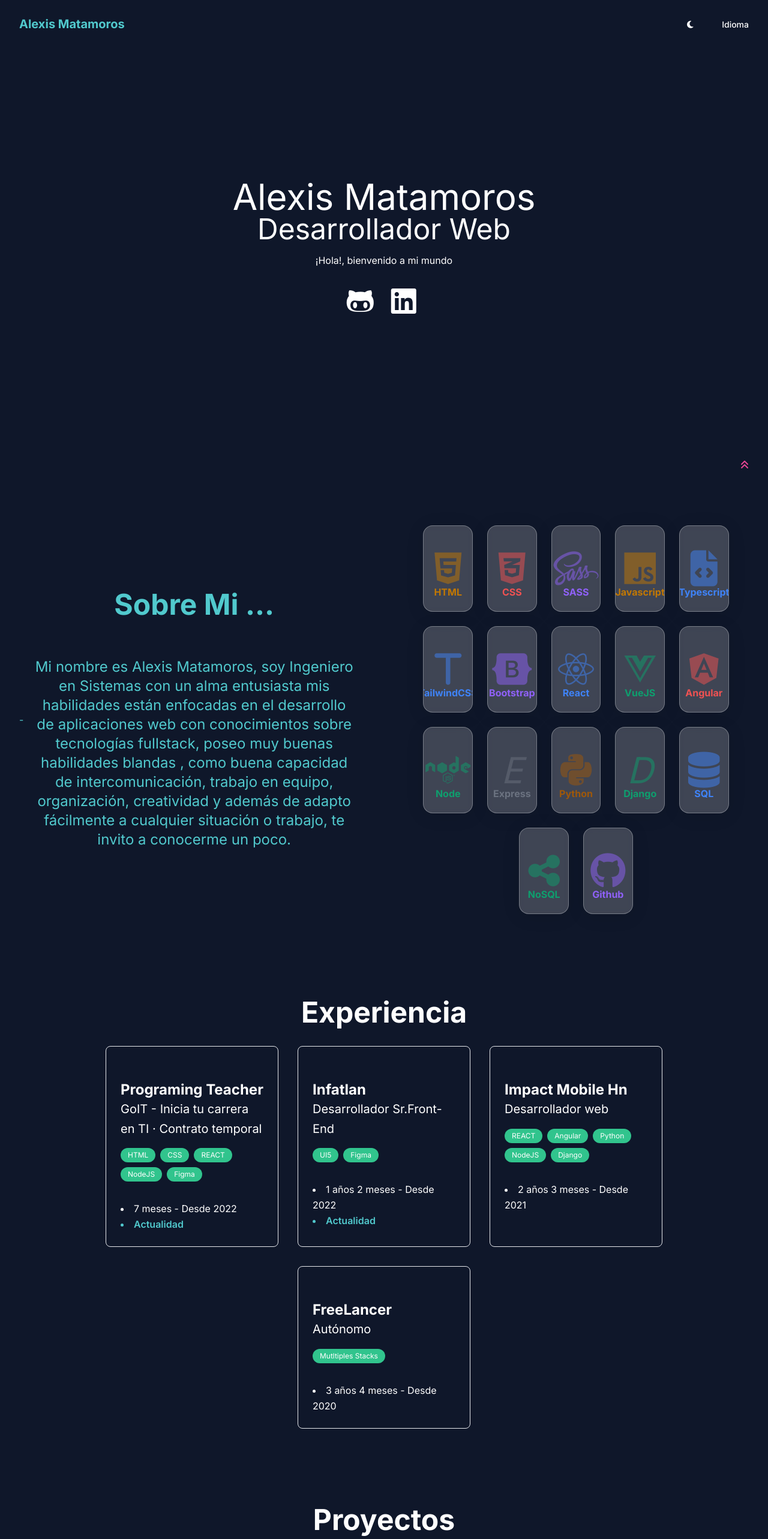
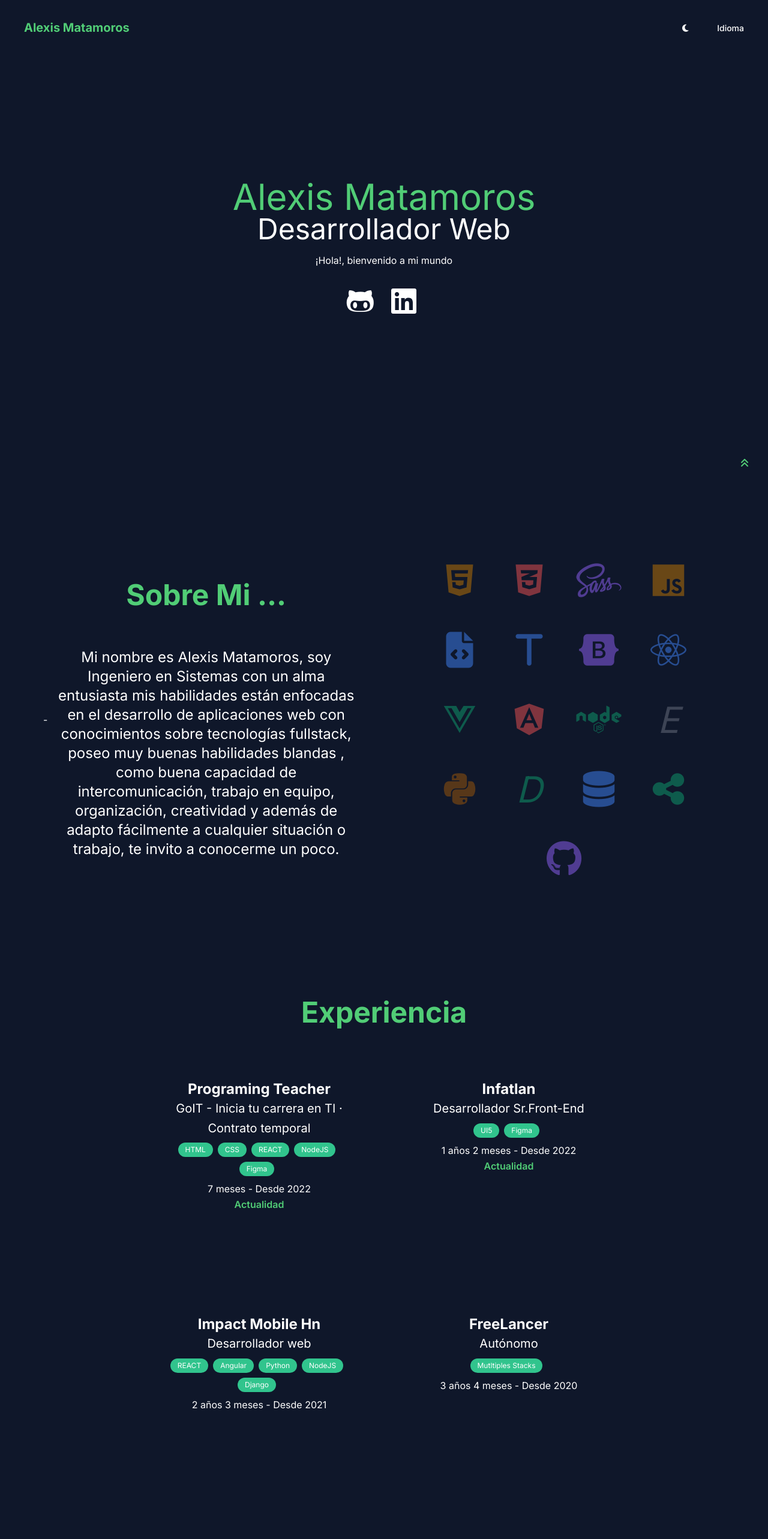
Before and after one commit to AEMatamoros/PorfolioV2, a React (Vite) app: page / in a window 1280 px wide. Shown: the top 2566 px of the page at 60% size. Built offline with nearby package versions, Linux system fonts and the light colour scheme.

Commit message:
feat:Updated layout resp, and theme

```diff
--- a/src/components/About.tsx
+++ b/src/components/About.tsx
@@ -2,9 +2,9 @@ import React from 'react'
 
 export default function About({ title, msg }: { title: string, msg: string }) {
     return (
-        <section className="flex main__techs  justify-center items-center dark:text-main w-full sm:w-full md:w-full lg:w-6/12 xl:w-6/12 2xl:w-612 sm:p-4 md:p-4 lg:p-8 xl:p-8 text-center">-
+        <section className="flex main__about  justify-center items-center text-dark dark:text-white w-full sm:w-full md:w-full lg:w-6/12 xl:w-6/12 2xl:w-612 sm:p-4 md:p-4 lg:p-8 xl:p-8 text-center">-
             <div className="main__about__text text-2xl p-4 flex flex-col gap-16">
-                <h2 className='font-bold'>{title} ...</h2>
+                <h2 className='font-bold text-main'>{title} ...</h2>
                 <p className='sm:text-sm md:text-2xl'>{msg}</p>
             </div>
         </section>
--- a/src/components/Experience.tsx
+++ b/src/components/Experience.tsx
@@ -12,24 +12,25 @@ let exp = [
 export default function Experience({ title, currentLanguaje }: { title: string, currentLanguaje: string }) {
     return (
         <section className='main__exp w-full p-4 sm:p-4 md:p-4 lg:p-16 xl:p16 duration-75 flex flex-wrap gap-8 justify-center'>
-            <h2 className='font-bold w-full text-center'>{title}</h2>
-            {exp.map((place, index) => <div key={index} className="border rounded-lg p-6 sm:w-5/12 md:w-4/12 lg:w-3/12 xl:w-3/12 w-full h-auto transform hover:scale-105 hover:shadow-lg" >
+            <div className="container flex flex-wrap gap-8 justify-center items-center">
+            <h2 className='font-bold w-full text-center text-main'>{title}</h2>
+            {exp.map((place, index) => <div key={index} className="experience__card p-6 sm:w-full md:w-6/12 lg:w-5/12 xl:w-4/12 w-full h-auto text-dark dark:text-white " >
                 <div className="flex flex-wrap items-center">
-                    <div className="w-full pt-8 flex flex-col justify-between">
+                    <div className="w-full pt-8 flex flex-col justify-between items-center">
                         <h2 className="font-bold text-2xl">{place.name}</h2>
-                        {currentLanguaje === "ES" ? <p className="text-xl leading-relaxed ">{place.descriptionES}</p> : <p className="text-xl leading-relaxed ">{place.descriptionEN}</p>}
-                        <div className="flex flex-wrap text-center pt-4 mb-2">
+                        {currentLanguaje === "ES" ? <p className="text-xl leading-relaxed text-center">{place.descriptionES}</p> : <p className="text-xl leading-relaxed ">{place.descriptionEN}</p>}
+                        <div className="flex flex-wrap justify-center items-center text-center pt-2">
                             {place.tecs.map((tec, index) => <div key={index} className="mr-2 mb-2 rounded-full px-3 py-1 text-xs bg-green-400 ">{tec}</div>)}
                         </div>
-                        <ul className="text-base mt-4 list-disc list-inside  leading-relaxed">
-                            <li>{formatDate(place.time)}</li>
-                            {place.current && <li className='text-main font-semibold'>Actualidad</li>}
+                        <ul className="text-base mt-0 list-none list-inside  leading-relaxed">
+                            <li className='text-center'>{formatDate(place.time)}</li>
+                            {place.current && <li className='text-main font-semibold text-center'>Actualidad</li>}
 
                         </ul>
                     </div>
                 </div>
             </div>)}
-
+            </div>
         </section>
     )
 }
--- a/src/components/Header.tsx
+++ b/src/components/Header.tsx
@@ -6,6 +6,7 @@ export default function Header({ currentTheme, texts, handleTheme, handleLanguaj
   return (
     <header className="main__header w-full bg-light dark:bg-dark  flex items-center justify-between p-8 sticky top-0 z-10">
       {/* <i className="fa-solid fa-code"></i> */}
+      <nav className="container flex justify-between">
       <span className="text-dark dark:text-main text-xl font-bold cursor-pointer">Alexis Matamoros</span>
       <ul className="flex justify-end items-center gap-8 ">
         <li>
@@ -59,6 +60,7 @@ export default function Header({ currentTheme, texts, handleTheme, handleLanguaj
           </span>
         </li>
       </ul>
+      </nav>
     </header>
   );
 }
--- a/src/components/Hero.tsx
+++ b/src/components/Hero.tsx
@@ -3,8 +3,8 @@ import React from 'react'
 export default function Hero({ title, subtitle, msg }: { title: string, subtitle: string, msg: string }) {
     return (
         <section className="main__hero flex flex-col justify-center w-full">
-            <div className='main__hero__text flex flex-col justify-center items-center w-5/12 m-auto text-center '>
-                <h1>{title}</h1>
+            <div className='main__hero__text flex flex-col justify-center items-center container m-auto text-center '>
+                <h1 className='text-main'>{title}</h1>
                 <h2>{subtitle}</h2>
                 <p className='text-center mt-4'>{msg} </p>
                 <ul className='flex justify-center items-center gap-4 p-8'>
--- a/src/components/Portfolio.tsx
+++ b/src/components/Portfolio.tsx
@@ -133,9 +133,12 @@ const proyects = [{
 export default function Portfolio({ title, currentLanguaje }: { title: string, currentLanguaje: string }) {
     return (
         <section className="main__work  w-full flex flex-col justify-center items-center p-4 sm:p-4 md:p-4 lg:p-16 xl:p-16">
-            <h2 className='font-bold mb-4'>{title}</h2>
+            <div className="container">
+
+            <h2 className='font-bold mb-4 text-main'>{title}</h2>
             <div className="proyects-container flex flex-wrap gap-8 justify-center items-center w-full">
                 {proyects.map((proyect, index) => <Card proyect={proyect} key={index} currentLanguaje={currentLanguaje} />)}
+            </div>
             </div>
         </section>
     )
--- a/src/components/Techs.tsx
+++ b/src/components/Techs.tsx
@@ -53,18 +53,18 @@ let techs = [
 export default function Techs() {
 
     return (
-        <section className="main__about  flex justify-center items-center dark:text-main w-full sm:w-full md:w-full lg:w-6/12 xl:w-6/12 2xl:w-612 sm:mt-8 md:mt-8 lg:mt-0 xl:mt-0 2xl:w-612 sm:p-4 md:p-4 lg:p-8 xl:p-8 text-center">
+        <section className="main__techs  flex justify-center items-center dark:text-main w-full sm:w-full md:w-full lg:w-6/12 xl:w-6/12 2xl:w-612 sm:mt-8 md:mt-8 lg:mt-0 xl:mt-0 2xl:w-612 sm:p-4 md:p-4 lg:p-8 xl:p-8 text-center">
             <ul className="tech-container  main__about__icons text-3xl flex flex-wrap justify-center items-center gap-4 p-4">
                 {techs.map((tec, index) => (
-                    <li className=" p-1 w-5/12 sm:w-5/12 md:w-3/12 lg:w-3/12 xl:w-2/12 2xl:w-2/12" key={index} title={tec.name}>
+                    <li className="p-1 techs__standar" key={index} title={tec.name}>
                         <div
                             className={
-                                'tech-item card  h-36 glass-bg shadow-lg transform hover:scale-110 cursor-pointer transition-all duration-300 flex flex-col justify-center items-center ' +
+                                'tech-item h-full w-full card  transform hover:scale-110 cursor-pointer transition-all duration-300 flex flex-col justify-center items-center ' +
                                 tec.hoverColor
                             }
                         >
                             <i className={`${tec.icon} sm:fa-2x lg:fa-2x xl:fa-2x 2xl:fa-2x fa-2x transform hover:scale-150`}></i>
-                            <span className='text-base font-bold mt-4'>{tec.name}</span>
+                            {/* <span className='text-base font-bold mt-4'>{tec.name}</span> */}
                         </div>
                     </li>
                 ))}
--- a/src/components/shareds/Card.tsx
+++ b/src/components/shareds/Card.tsx
@@ -4,11 +4,11 @@ import { LazyLoadImage } from "react-lazy-load-image-component";
 export default function Card({ proyect, currentLanguaje }: { proyect: any, currentLanguaje: string }) {
     return (
 
-        <div className="custom-card sm:w-full md:w-full lg:w-full xl:w-5/12 2xl:w-4/12 p-6 bg-glass border border-gray-200 rounded-lg shadow dark:bg-gray-800 dark:border-gray-700 flex flex-wrap justify-center items-center">
-            <div className="sm:w-full md:w-full lg:w-5/12 xl:w-5/12 proyect-img-container">
+        <div className="custom-card sm:w-full md:w-5/12 lg:w-5/12 xl:w-5/12 2xl:w-5/12 p-6 bg-glass border border-gray-200 rounded-lg shadow dark:bg-gray-800 dark:border-gray-700 flex flex-wrap justify-center items-center">
+            <div className="sm:w-full md:w-full lg:full xl:full proyect-img-container">
                 <LazyLoadImage src={proyect.img} alt="Calendar" className='proyect-img' />
             </div>
-            <div className='flex flex-col sm:p-0 md:p-0 lg:p-4 xl:p-8 sm:w-full md:w-full lg:w-full xl:w-7/12'>
+            <div className='flex flex-col sm:p-0 md:p-0 lg:p-4 xl:p-8 sm:w-full md:w-full lg:w-full xl:w-full'>
                 <a href="#">
                     <h3 className="mb-2 text-2xl font-bold tracking-tight text-gray-900 dark:text-white">{proyect.name}</h3>
                 </a>
--- a/src/components/shareds/GoTop.tsx
+++ b/src/components/shareds/GoTop.tsx
@@ -4,7 +4,7 @@ import { useEffect } from 'react';
 export default function GoTop() {
     return (<div className='sticky -bottom-24 bg-red-900'>
         {/* <i className="absolute right-8 fa-solid fa-hand-pointer fa-2x cursor-pointer animate-bounce text-pink-500 " onClick={scrollToTop}></i> */}
-        <i className="absolute right-8  fa-solid fa-angles-up cursor-pointer animate-bounce text-pink-500 " onClick={scrollToTop}></i>
+        <i className="absolute right-8  fa-solid fa-angles-up cursor-pointer animate-bounce text-main " onClick={scrollToTop}></i>
     </div>
     )
 }
--- a/src/main.scss
+++ b/src/main.scss
@@ -95,12 +95,14 @@ li {
   justify-content: center;
   align-items: center;
 }
+
+
 .glass-bg {
   background: rgba(255, 255, 255, 0.2);
-  border-radius: 16px;
+  border-radius: 8px;
   box-shadow: 0 4px 30px rgba(0, 0, 0, 0.1);
-  backdrop-filter: blur(5px);
-  -webkit-backdrop-filter: blur(5px);
+  backdrop-filter: blur(3px);
+  -webkit-backdrop-filter: blur(3px);
   border: 1px solid rgba(255, 255, 255, 0.3);
 }
 .proyect-img-container {
@@ -147,7 +149,7 @@ li {
 
 .tech-item {
   position: relative;
-  overflow: hidden;
+  // overflow: hidden;
   z-index: 0;
   & > span {
     position: absolute;
@@ -176,6 +178,7 @@ li {
 }
 .custom-card {
   opacity: 0.7;
+  min-height: 500px;
   height: auto;
   &:hover {
     cursor: pointer;
@@ -223,3 +226,16 @@ li {
     opacity: 0;
   }
 }
+
+.techs__standar {
+  width: 100px;
+  height: 100px;
+}
+
+.container {
+  margin: auto;
+  max-width: 1200px;
+}
+.experience__card {
+  min-height: 360px;
+}
--- a/src/views/App.tsx
+++ b/src/views/App.tsx
@@ -1,61 +1,73 @@
-import { useEffect } from 'react'
+import { useEffect } from "react";
 //Custom Hooks
-import { SelectLanguajeHook, SelectThemeHook } from '../hooks'
+import { SelectLanguajeHook, SelectThemeHook } from "../hooks";
 
 //Components
-import { Header, Hero, About, Techs, Portfolio, Experience } from '../components'
-import Footer from '../components/Footer';
-import GoTop from '../components/shareds/GoTop';
+import {
+  Header,
+  Hero,
+  About,
+  Techs,
+  Portfolio,
+  Experience,
+} from "../components";
+import Footer from "../components/Footer";
+import GoTop from "../components/shareds/GoTop";
 
 export default function App() {
   // Init in DarkMode, Init Lamp Effect
   useEffect(() => {
-    let pos = document.documentElement
+    let pos = document.documentElement;
     const handleMouseMove = (event: any) => {
-      pos.style.setProperty("--x", event.clientX + "px")
-      pos.style.setProperty("--y", event.clientY + "px")
+      pos.style.setProperty("--x", event.clientX + "px");
+      pos.style.setProperty("--y", event.clientY + "px");
     };
 
-    window.addEventListener('mousemove', handleMouseMove);
+    window.addEventListener("mousemove", handleMouseMove);
 
     return () => {
-      window.removeEventListener(
-        'mousemove',
-        handleMouseMove
-      );
+      window.removeEventListener("mousemove", handleMouseMove);
     };
   }, []);
 
   useEffect(() => {
-    handleTheme()
+    handleTheme();
   }, []);
   //Theme
-  let { wrapperRef, handleTheme, currentTheme } = SelectThemeHook()
+  let { wrapperRef, handleTheme, currentTheme } = SelectThemeHook();
 
   //Languaje
-  let { currentLanguaje: texts, handleLanguaje, type } = SelectLanguajeHook()
-
-
-
+  let { currentLanguaje: texts, handleLanguaje, type } = SelectLanguajeHook();
 
   return (
-    <div ref={wrapperRef} className='main'>
-      <main className='bg-light dark:bg-dark text-dark dark:text-white flex flex-wrap'>
-        <Header handleTheme={handleTheme} handleLanguaje={handleLanguaje} currentTheme={currentTheme} texts={texts} />
-        <Hero title={texts.labels.userTitle} subtitle={texts.labels.userJob} msg={texts.labels.mainHero} />
-        <About title={texts.labels.mainTitle} msg={texts.labels.mainMsg} />
-        <Techs />
+    <div ref={wrapperRef} className="main">
+      <main className="bg-light dark:bg-dark text-dark dark:text-white flex flex-wrap">
+        <Header
+          handleTheme={handleTheme}
+          handleLanguaje={handleLanguaje}
+          currentTheme={currentTheme}
+          texts={texts}
+        />
+        <Hero
+          title={texts.labels.userTitle}
+          subtitle={texts.labels.userJob}
+          msg={texts.labels.mainHero}
+        />
+        <div className="w-full bg-light dark:bg-dark">
+          <div className="container flex flex-wrap ">
+            <About title={texts.labels.mainTitle} msg={texts.labels.mainMsg} />
+            <Techs />
+          </div>
+        </div>
         <Experience title={texts.labels.experience} currentLanguaje={type} />
         <Portfolio title={texts.labels.proyectsTitle} currentLanguaje={type} />
         <Footer msg={texts.labels.footerText} />
         <GoTop />
         {currentTheme === "dark" && <span className='lamp hidden sm:hidden md:hidden lg:inline-block xl:inline-block'></span>}
       </main>
-
-
     </div>
     //   <Suspense fallback={<Loader />}>
     //   <Outlet />
     // </Suspense>
-  )
+  );
 }
--- a/tailwind.config.cjs
+++ b/tailwind.config.cjs
@@ -9,8 +9,8 @@ module.exports = {
       colors: {
         transparent: "transparent",
         main: {
-          900: "#51C9CD",
-          DEFAULT: "#51C9CD",
+          900: "#51cd76",
+          DEFAULT: "#51cd76",
         },
         dark: {
           900: "#0F172A",
```
Also changed, not shown: 4 other files (tests, documents, lock files or other folders).
